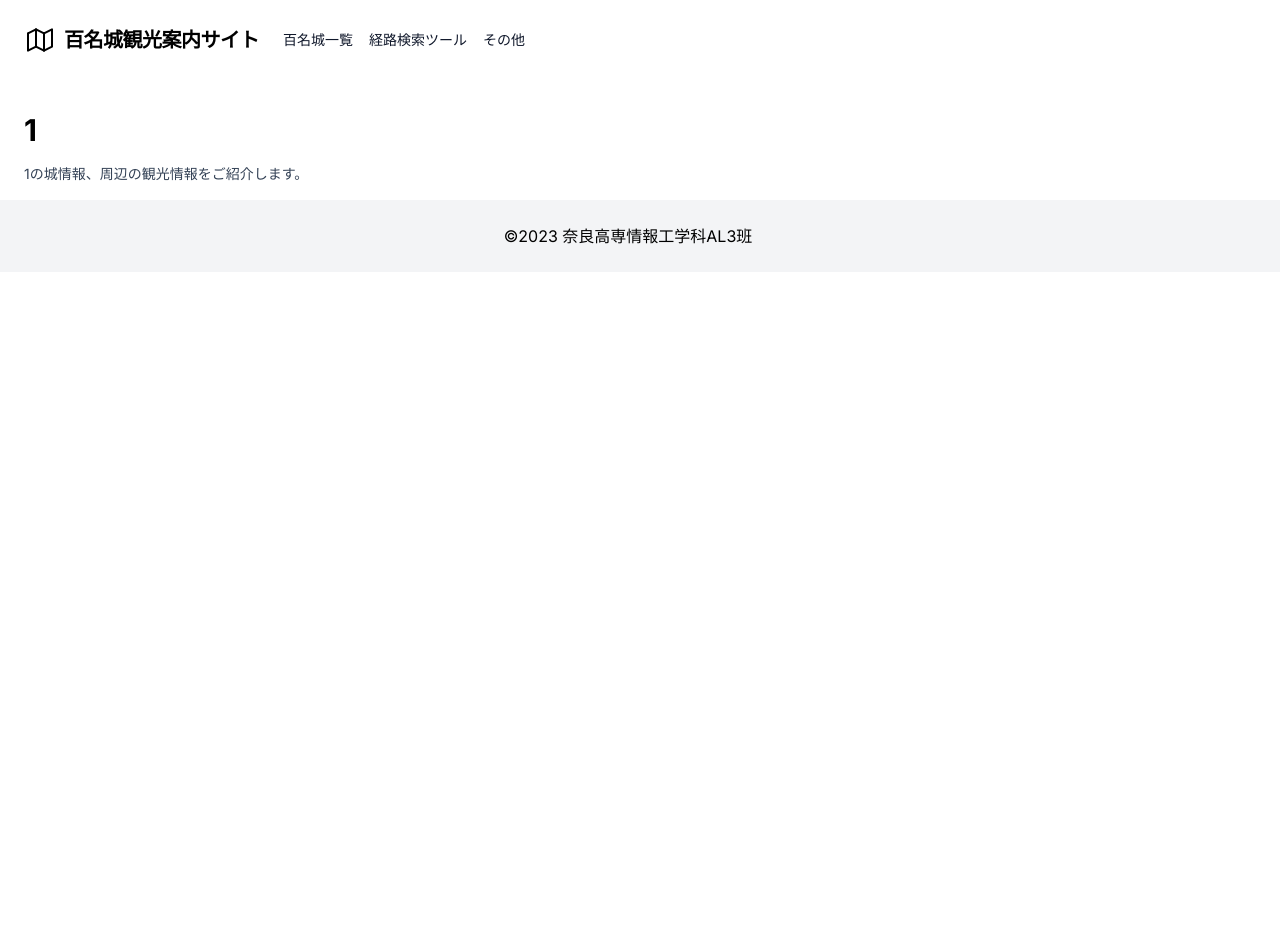
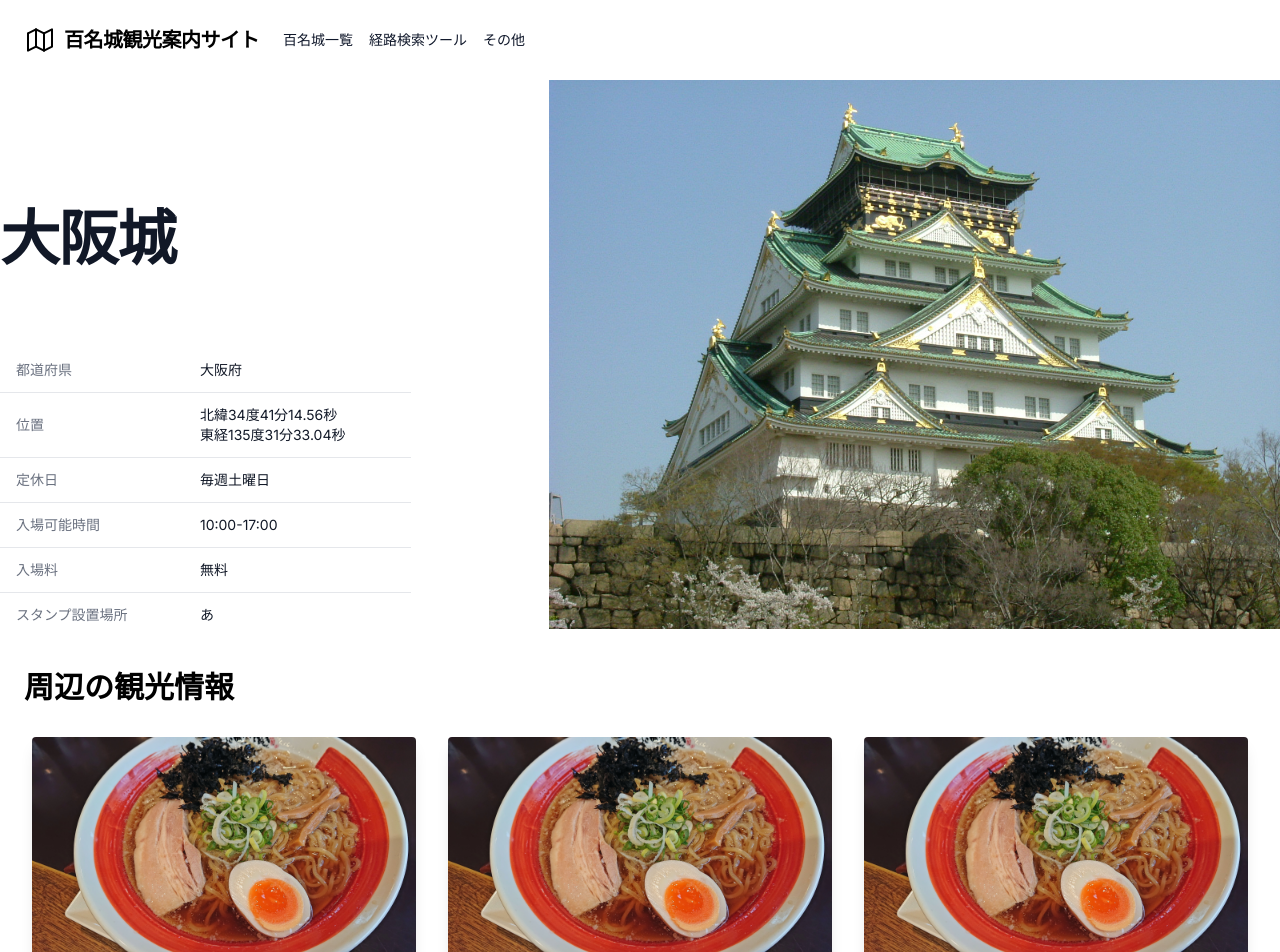
Before and after one commit to ynori123/al_castle, a Next.js app in the folder frontend/: page /castles/1 in a window 1280 px wide. Shown: the top 952 px of the page. Before the commit the page ends 800 px from the top, so only its background shows below. Built offline with nearby package versions, Linux system fonts and the light colour scheme.

Commit message:
城詳細ページ作成

```diff
--- a/frontend/src/app/castles/[id]/page.tsx
+++ b/frontend/src/app/castles/[id]/page.tsx
@@ -1,16 +1,85 @@
+import Card from "@/app/components/Card";
 import Footer from "@/app/components/Footer";
 import Header from "@/app/components/Header";
+import MealCard from "@/app/components/MealCard";
 import Navbar from "@/app/components/Navbar";
+import TableItem from "@/app/components/table/TableItem";
 
 export default function Page({ params }: { params: { id: string } }) {
   return (
     <>
-      <Navbar />
+      <Navbar isDark={true} />
       <main className="container mx-auto">
-        <Header
-          title={params.id}
-          discription={`${params.id}の城情報、周辺の観光情報をご紹介します。`}
-        />
+        <div className="flex">
+          <div className="text-left pt-32 w-3/4">
+            <h1 className="text-4xl font-bold tracking-tight text-gray-900 sm:text-6xl">
+              大阪城
+            </h1>
+            {/* <p className="mt-6 text-lg leading-8 text-gray-600">
+              大阪城は，大阪府大阪市中央区にある日本の城です．
+            </p> */}
+
+            <div className="pt-20">
+              <table className="w-3/4 text-sm text-left  text-gray-500 dark:text-gray-400">
+                <tbody>
+                  <TableItem title="都道府県" discription="大阪府" />
+
+                  <TableItem
+                    title="位置"
+                    discription={
+                      <>
+                        北緯34度41分14.56秒
+                        <br /> 東経135度31分33.04秒
+                      </>
+                    }
+                  />
+                  <TableItem title="定休日" discription="毎週土曜日" />
+                  <TableItem title="入場可能時間" discription="10:00-17:00" />
+                  <TableItem title="入場料" discription="無料" />
+                  <TableItem
+                    title="スタンプ設置場所"
+                    discription="あ"
+                    isTail={true}
+                  />
+                </tbody>
+              </table>
+            </div>
+          </div>
+          <div>
+            <img
+              className="w-full aspect-auto overflow-hidden object-cover"
+              src="/osaka.jpg"
+              alt="大阪城"
+            />
+          </div>
+        </div>
+        <Header title="周辺の観光情報" />
+        <div className="flex flex-wrap justify-center">
+          <MealCard
+            id={1}
+            title="ラーメン屋です"
+            time="10:00-17:00"
+            holiday="毎週土曜日"
+            genre="ラーメン"
+            img="/ramen.jpg"
+          />
+          <MealCard
+            id={1}
+            title="ラーメン屋です"
+            time="10:00-17:00"
+            holiday="毎週土曜日"
+            genre="ラーメン"
+            img="/ramen.jpg"
+          />
+          <MealCard
+            id={1}
+            title="ラーメン屋です"
+            time="10:00-17:00"
+            holiday="毎週土曜日"
+            genre="ラーメン"
+            img="/ramen.jpg"
+          />
+        </div>
       </main>
       <Footer />
     </>
--- /dev/null
+++ b/frontend/src/app/components/MealCard.tsx
@@ -0,0 +1,32 @@
+type Props = {
+  id: number;
+  title: string;
+  time: string;
+  holiday: string;
+  genre: string;
+  img: string;
+};
+
+const MealCard = ({ id, title, time, holiday, genre, img }: Props) => {
+  return (
+    <div className="max-w-sm rounded overflow-hidden shadow-lg m-4">
+      <img
+        className="w-full aspect-video overflow-hidden object-cover"
+        src={img}
+        alt={title}
+      />
+      <div className="px-6 py-4">
+        <div className="font-bold text-xl mb-2">{title}</div>
+        <p className="text-gray-700 text-base overflow-ellipsis whitespace-nowrap overflow-hidden text-">
+          営業時間: {time}
+          <br />
+          定休日: {holiday}
+          <br />
+          ジャンル: {genre}
+        </p>
+      </div>
+    </div>
+  );
+};
+
+export default MealCard;
--- /dev/null
+++ b/frontend/src/app/components/table/TableItem.tsx
@@ -0,0 +1,35 @@
+type props = {
+  title: string;
+  discription?: string | JSX.Element;
+  isTail?: boolean;
+};
+
+const TableItem = ({ title, discription, isTail }: props) => {
+  if (isTail === undefined || isTail === false) {
+    return (
+      <tr className="bg-white border-b">
+        <th
+          scope="row"
+          className="px-4 py-3 font-medium whitespace-nowrap dark:text-white"
+        >
+          {title}
+        </th>
+        <td className="px-4 py-3 text-gray-900">{discription}</td>
+      </tr>
+    );
+  } else {
+    return (
+      <tr className="bg-white">
+        <th
+          scope="row"
+          className="px-4 py-3 font-medium whitespace-nowrap dark:text-white"
+        >
+          {title}
+        </th>
+        <td className="px-4 py-3 text-gray-900">{discription}</td>
+      </tr>
+    );
+  }
+};
+
+export default TableItem;
```
Also changed, not shown: frontend/public/ramen.jpg (added).
